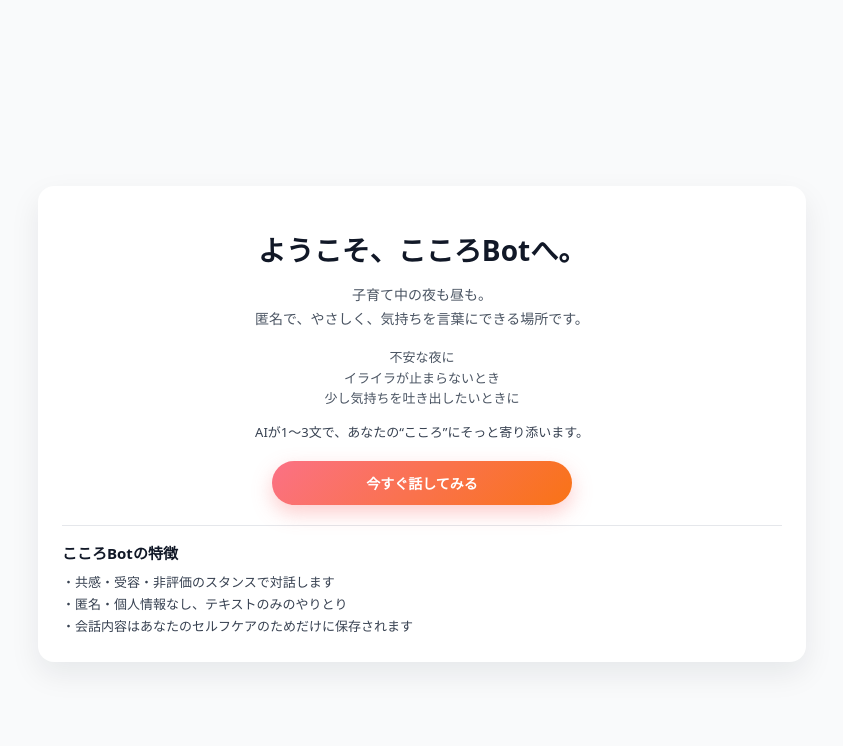
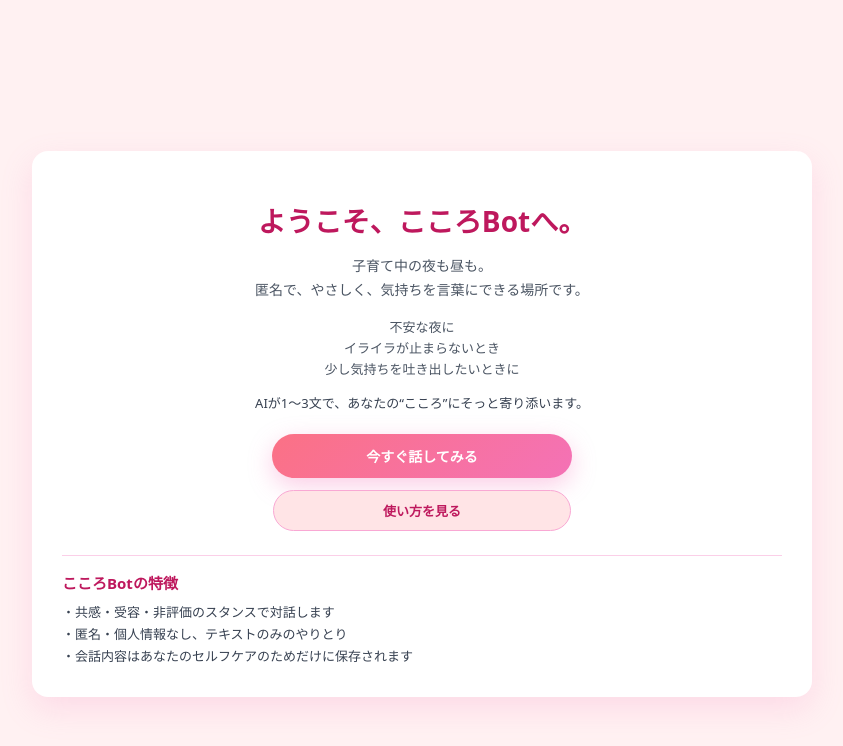
Before and after one commit to RyuYoshi4869/Kokoro_bot_mvp1, a Next.js app: page / in a window 1280 px wide. Shown: the top 746 px of the page, without its empty margins (218-1061 px from the left). Built offline with nearby package versions, Linux system fonts and the light colour scheme.

Commit message:
Refactor styles for page layout and design
Updated styles for background, text colors, and shadows. Adjusted padding and margin for better layout.

```diff
--- a/app/page.jsx
+++ b/app/page.jsx
@@ -9,7 +9,7 @@ export default function Home() {
         alignItems: "center",
         justifyContent: "center",
         padding: 24,
-        backgroundColor: "#f9fafb",
+        backgroundColor: "#fff1f2", // やわらかいピンク背景
       }}
     >
       <div
@@ -18,8 +18,8 @@ export default function Home() {
           maxWidth: 720,
           backgroundColor: "#ffffff",
           borderRadius: 16,
-          padding: 24,
-          boxShadow: "0 12px 30px rgba(15, 23, 42, 0.08)",
+          padding: 30,
+          boxShadow: "0 12px 32px rgba(244, 114, 182, 0.18)", // ピンク系の影
         }}
       >
         {/* 見出し */}
@@ -29,7 +29,7 @@ export default function Home() {
             fontWeight: 700,
             marginBottom: 12,
             textAlign: "center",
-            color: "#111827",
+            color: "#be185d", // 少し濃いめのピンク
           }}
         >
           ようこそ、こころBotへ。
@@ -50,7 +50,7 @@ export default function Home() {
           匿名で、やさしく、気持ちを言葉にできる場所です。
         </p>
 
-        {/* シチュエーションの３行 */}
+        {/* シチュエーション３行 */}
         <ul
           style={{
             listStyle: "none",
@@ -67,64 +67,93 @@ export default function Home() {
           <li>少し気持ちを吐き出したいときに</li>
         </ul>
 
-        {/* 説明一文 */}
+        {/* 説明 */}
         <p
           style={{
             fontSize: 13,
             color: "#374151",
             textAlign: "center",
-            marginBottom: 20,
+            marginBottom: 22,
           }}
         >
           AIが1〜3文で、あなたの“こころ”にそっと寄り添います。
         </p>
 
-        {/* CTA ボタン：1つだけ */}
-        <div style={{ display: "flex", justifyContent: "center", marginBottom: 20 }}>
+        {/* CTA ボタン */}
+        <div
+          style={{
+            display: "flex",
+            flexDirection: "column",
+            alignItems: "center",
+            gap: 12,
+            marginBottom: 24,
+          }}
+        >
+          {/* メイン CTA */}
           <Link
             href="/chat"
             style={{
               display: "inline-flex",
-              alignItems: "center",
               justifyContent: "center",
               padding: "12px 20px",
               borderRadius: 999,
-              background:
-                "linear-gradient(135deg, #fb7185, #f97316)",
+              background: "linear-gradient(135deg, #fb7185, #f472b6)",
               color: "#ffffff",
               fontWeight: 600,
               fontSize: 14,
               textDecoration: "none",
-              boxShadow: "0 8px 20px rgba(248, 113, 113, 0.35)",
+              width: "100%",
+              maxWidth: 260,
+              boxShadow: "0 8px 24px rgba(244, 114, 182, 0.35)",
+            }}
+          >
+            今すぐ話してみる
+          </Link>
+
+          {/* 復活した「使い方を見る」 */}
+          <Link
+            href="/how-to"
+            style={{
+              display: "inline-flex",
+              justifyContent: "center",
+              padding: "10px 18px",
+              borderRadius: 999,
+              backgroundColor: "#ffe4e6",
+              border: "1px solid #f9a8d4",
+              color: "#be185d",
+              fontWeight: 600,
+              fontSize: 13,
+              textDecoration: "none",
               width: "100%",
               maxWidth: 260,
             }}
           >
-            今すぐ話してみる
+            使い方を見る
           </Link>
         </div>
 
-        {/* 区切り線 */}
+        {/* 区切り */}
         <hr
           style={{
             border: "none",
-            borderTop: "1px solid #e5e7eb",
+            borderTop: "1px solid #fbcfe8",
             margin: "8px 0 16px",
           }}
         />
 
-        {/* 特徴セクション：短く３点だけ */}
+        {/* 特徴 */}
         <section>
           <h2
             style={{
               fontSize: 15,
               fontWeight: 600,
               marginBottom: 8,
-              color: "#111827",
+              color: "#be185d",
             }}
           >
             こころBotの特徴
           </h2>
+
           <ul
             style={{
               fontSize: 13,
```
